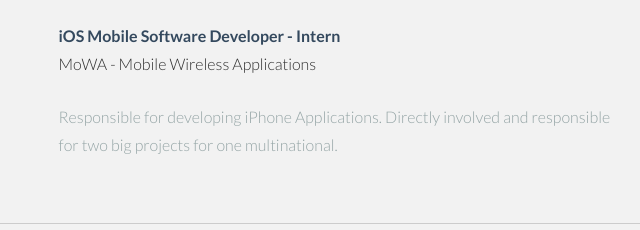
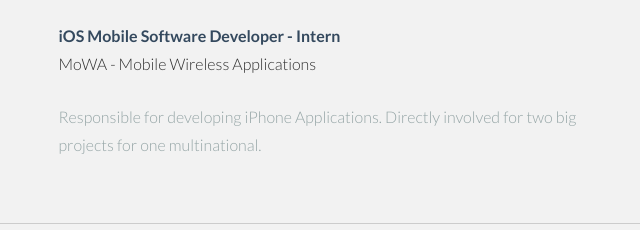
Before and after one commit to gustavoromito/gustavoromito.github.io, a plain HTML site: page index.html in a window 1280 px wide. Shown: the part 1599-1829 px from the top of the page, 304-944 px from the left. Drawn offline with Linux system fonts and the light colour scheme.

Commit message:
update text in mow

```diff
--- a/index.html
+++ b/index.html
@@ -158,7 +158,7 @@
 					<p><t>iOS Mobile Software Developer - Intern</t><br/>
 						MoWA - Mobile Wireless Applications <br/>
 					</p>
-					<p><more>Responsible for developing iPhone Applications. Directly involved and responsible for two big projects for one multinational.</more></p>
+					<p><more>Responsible for developing iPhone Applications. Directly involved for two big projects for one multinational.</more></p>
 				</div>
 				<div class="col-lg-3">
 					<p><sm>JUNE 2010 - JULY 2012</sm></p>
```
